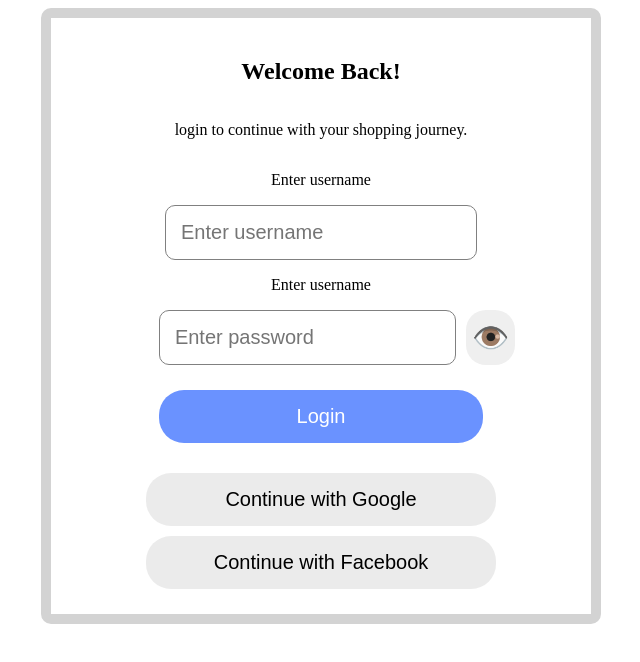
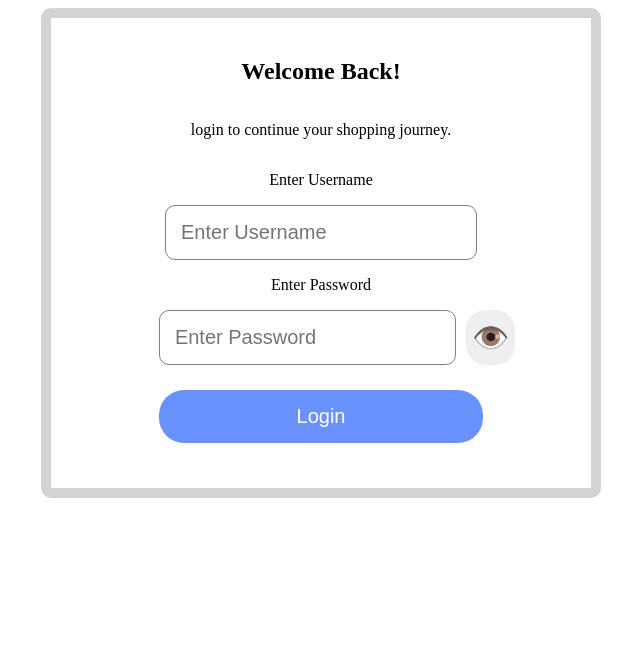
Before and after one commit to AnthonyLTorrefranca/login-page, a React (Vite) app in the folder login_page/: page / in a window 1280 px wide. Shown: the top 662 px of the page, without its empty margins (319-959 px from the left). Built offline with nearby package versions, Linux system fonts and the light colour scheme.

Commit message:
feat: added user not found.

```diff
--- a/login_page/src/components/Login/Login.jsx
+++ b/login_page/src/components/Login/Login.jsx
@@ -1,4 +1,4 @@
-import { useState } from "react"
+import { useState} from 'react'
 import './Login.css'
 
 export default function Login() {
@@ -7,18 +7,19 @@ export default function Login() {
         username: "",
         password: "",
     })
-    const userDetails = [
-        { username: "simon", password: "test" },
-        { username: "tony", password: "test" },
-        { username: "tian", password: "test" },
-        { username: "john", password: "test" },
-    ]
-    const userFound = userDetails.find((user) => {
+    const [Appear, setAppear] = useState(false)
+    const userDetails = ([
+        {username: "simon", password:"test"},
+        {username: "tony", password:"test"},
+        {username: "tian", password:"test"},
+        {username: "john", password:"test"},
+    ])
+    const userCheck = userDetails.find((user) =>{
         return user.username === FormValues.username && user.password === FormValues.password;
     })
 
     function handleChange(e){
-        const {name, value} = e.target;
+        const { name, value } = e.target
         setFormValues(prev => ({
             ...prev,
             [name]: value,
@@ -29,49 +30,46 @@ export default function Login() {
         const username = FormValues.username === "";
         const password = FormValues.password === "";
         if (username || password){
-            alert("Please provide details!")
-            return
+            alert("Please enter credentials.")
         }
-        else if (!userFound){
-            alert("User not found!")
-            return
+        else if(!userCheck){
+            setAppear(!false)
         }
-        alert(`Welcome back, ${FormValues.username}`)
+        // else if{
+
+        // }
+        // else if{
+
+        // }
     }
-    function showPass(){
+    function showPassword(){
         setShowPswd(!ShowPswd)
     }
-return (
-<>
+  return (
     <section className="loginInfoContainer">
-        <h1 className="welcomHeading">Welcome Back!</h1>
-        <p>login to continue with your shopping journey.</p>
         <form onSubmit={handleSubmit} className="loginInfo">
-            <p>Enter username</p>
+            <h1 className="welcomeHeading">Welcome Back!</h1>
+            <p>login to continue your shopping journey.</p>
+            { Appear && <h2>User not found!</h2>}
+            <p>Enter Username</p>
                 <section>
                     <input type="text"
-                        placeholder="Enter username"
-                        name="username"
+                        name='username'
                         value={FormValues.username}
-                        onChange={handleChange} />
+                        onChange={handleChange}
+                        placeholder="Enter Username" />
                 </section>
-            <p>Enter username</p>
+            <p>Enter Password</p>
                 <section className="passwordContainer">
-                    <input type={ShowPswd ? "text" : "password"}
-                        placeholder="Enter password"
-                        name="password"
+                    <input type={ShowPswd? "text" : "password"}
+                        name='password'
                         value={FormValues.password}
-                        onChange={handleChange} />
-                    <button type="button" onClick={showPass}>👁️</button>
+                        onChange={handleChange}
+                        placeholder="Enter Password" />
+                    <button onClick={showPassword}>👁️</button>
                 </section>
-                    <button className="loginBtn" type="submit">Login</button>
-
-            <seciton className="social">
-                <button className="continueWithSocials">Continue with Google</button>
-                <button className="continueWithSocials">Continue with Facebook</button>
-            </seciton>
+            <button type='submit' className='loginBtn'>Login</button>
         </form>
     </section>
-</>
   )
 }
```
